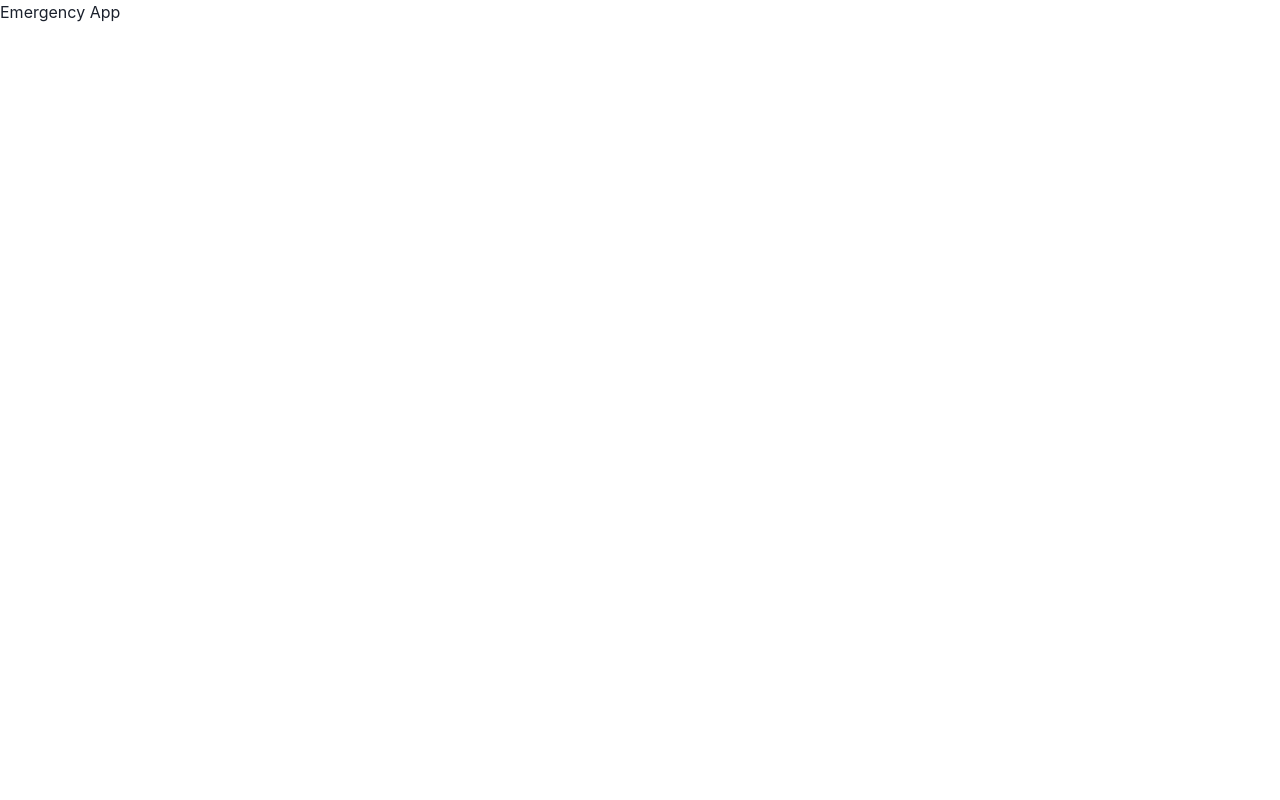
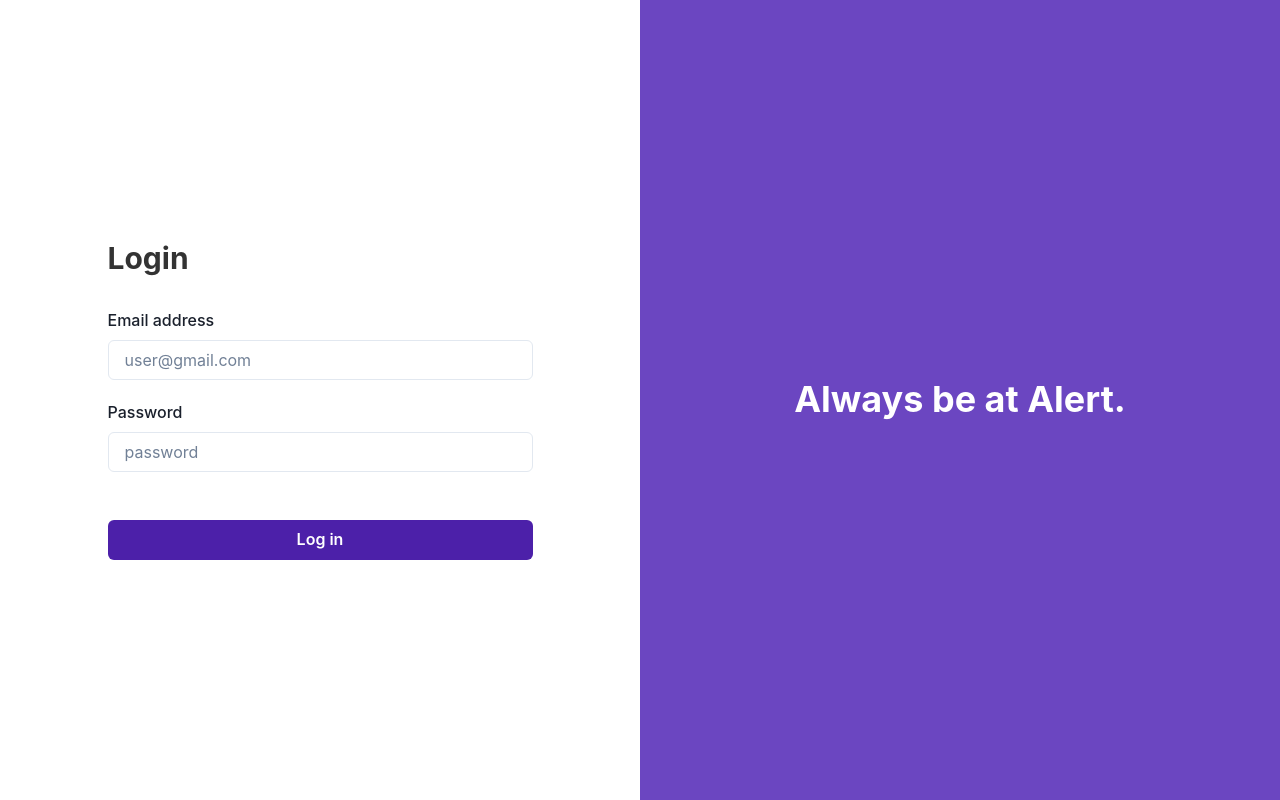
Before and after one commit to c-blaq/fyp-crime-app-dashboard, a React (Vite) app: page / in a window 1280 px wide. Built offline with nearby package versions, Linux system fonts and the light colour scheme.

Commit message:
style: login page

```diff
--- a/package.json
+++ b/package.json
@@ -15,7 +15,8 @@
     "@emotion/styled": "^11.11.0",
     "framer-motion": "^10.12.21",
     "react": "^18.2.0",
-    "react-dom": "^18.2.0"
+    "react-dom": "^18.2.0",
+    "react-router-dom": "^6.14.1"
   },
   "devDependencies": {
     "@types/react": "^18.2.14",
--- a/src/App.jsx
+++ b/src/App.jsx
@@ -1,8 +1,13 @@
+import { BrowserRouter, Route, Routes } from "react-router-dom";
+import LoginPage from "./container/login";
+
 function App() {
   return (
-    <>
-      <h1>Emergency App</h1>
-    </>
+    <BrowserRouter>
+      <Routes>
+        <Route path="/" element={<LoginPage />} />
+      </Routes>
+    </BrowserRouter>
   );
 }
 
--- /dev/null
+++ b/src/container/login/Form.jsx
@@ -0,0 +1,32 @@
+import React from "react";
+import { Box, Button, FormControl, FormLabel, Input } from "@chakra-ui/react";
+import { useNavigate } from "react-router-dom";
+
+const Form = () => {
+  const navigate = useNavigate();
+
+  return (
+    <FormControl>
+      <Box mb="20px">
+        <FormLabel htmlFor="email">Email address</FormLabel>
+        <Input type="email" id="email" placeholder="user@gmail.com" />
+      </Box>
+      <Box>
+        <FormLabel htmlFor="password">Password</FormLabel>
+        <Input type="password" id="password" placeholder="password" />
+      </Box>
+      <Button
+        mt="48px"
+        w="full"
+        _hover={{ bg: "#6234c7" }}
+        bg="#4C20A9"
+        color="white"
+        onClick={() => navigate("/dashboard")}
+      >
+        Log in
+      </Button>
+    </FormControl>
+  );
+};
+
+export default Form;
--- /dev/null
+++ b/src/container/login/index.jsx
@@ -0,0 +1,32 @@
+import { Box, Flex, Heading } from "@chakra-ui/react";
+import Form from "./Form";
+
+const LoginPage = () => {
+  return (
+    <Flex justify="space-between" minH={"100vh"}>
+      <Flex justify="center" direction="column" flex="1" px="5">
+        <Box maxW="425px" mx="auto" w="full">
+          <Heading as="h1" color="blackAlpha.800" size={"lg"} mb="32px">
+            Login
+          </Heading>
+          <Form />
+        </Box>
+      </Flex>
+
+      <Flex
+        bgColor="purple.600"
+        color="white"
+        justify="center"
+        align="center"
+        w={["100%", "50%"]}
+        display={{ base: "none", md: "flex" }}
+      >
+        <Heading as="h2" size="xl">
+          Always be at Alert.
+        </Heading>
+      </Flex>
+    </Flex>
+  );
+};
+
+export default LoginPage;
```
Also changed, not shown: 1 other file (tests, documents, lock files or other folders).
